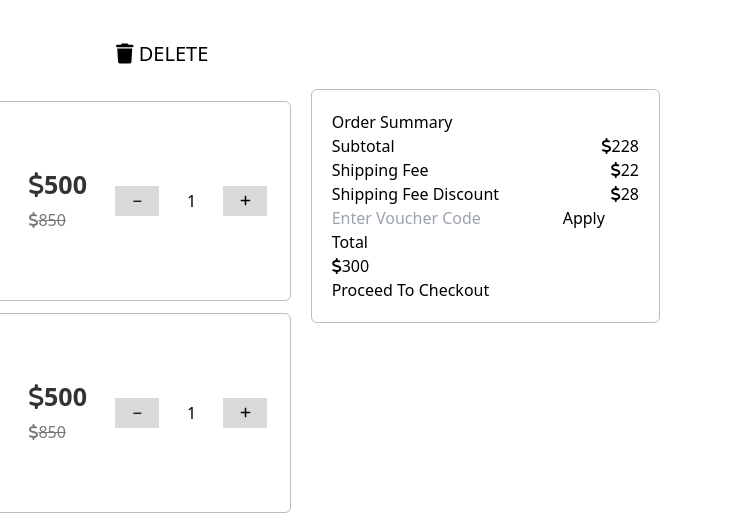
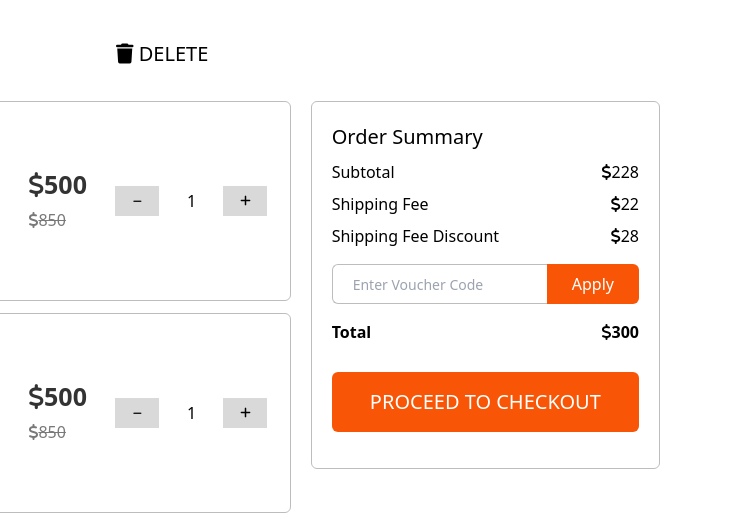
Before and after one commit to wemaxIT-dev/we-shope-tailwind, a website: page web-cart-page.html in a window 1280 px wide. Shown: the part 192-707 px from the top of the page, 524-1280 px from the left. Drawn offline with Linux system fonts and the light colour scheme.

Commit message:
full cart total

```diff
--- a/web-cart-page.html
+++ b/web-cart-page.html
@@ -249,30 +249,30 @@
                 </div>
 
                 <!-- total amount grid -->
-                <div class="col-span-1">
+                <div class="col-span-1 my-3">
                     <div class="border border-[#bdbdbd] rounded-md p-5">
-                        <p>Order Summary</p>
-                        <div class="flex justify-between items-center">
+                        <p class="text-[20px] font-medium text-black mb-2">Order Summary</p>
+                        <div class="flex justify-between items-center text-[16px] font-normal text-black my-2">
                             <p>Subtotal</p>
                             <span><i class="fa-solid fa-dollar-sign"></i>228</span>
                         </div>
-                        <div class="flex justify-between items-center">
+                        <div class="flex justify-between items-center text-[16px] font-normal text-black my-2">
                             <p>Shipping Fee</p>
                             <span><i class="fa-solid fa-dollar-sign"></i>22</span>
                         </div>
-                        <div class="flex justify-between items-center">
+                        <div class="flex justify-between items-center text-[16px] font-normal text-black my-2">
                             <p>Shipping Fee Discount</p>
                             <span><i class="fa-solid fa-dollar-sign"></i>28</span>
                         </div>
-                        <div class="flex">
-                            <input type="text" placeholder="Enter Voucher Code">
-                            <button class="capitalize" type="submit">Apply</button>
+                        <div class="flex h-[40px] w-full overflow-hidden justify-between my-4">
+                            <input class="w-[70%] h-full border-y border-l rounded-s-md border-[#bdbdbd] outline-none px-5 text-[14px] font-thin" type="text" placeholder="Enter Voucher Code">
+                            <button class="capitalize w-[30%] bg-[#F85606] h-full rounded-e-md text-white text-[16px]" type="submit">Apply</button>
                         </div>
-                        <div>
+                        <div class="flex justify-between items-center my-3 text-[16px] font-extrabold text-black">
                             <p>Total</p>
                             <p><i class="fa-solid fa-dollar-sign"></i>300</p>
                         </div>
-                        <button type="submit">Proceed To Checkout</button>
+                        <button class="w-full rounded-md h-[60px] bg-[#F85606] my-4 text-[20px] font-medium text-white uppercase" type="submit">Proceed To Checkout</button>
                     </div>
                 </div>
             </div>
```
Also changed, not shown: css/output.css.
